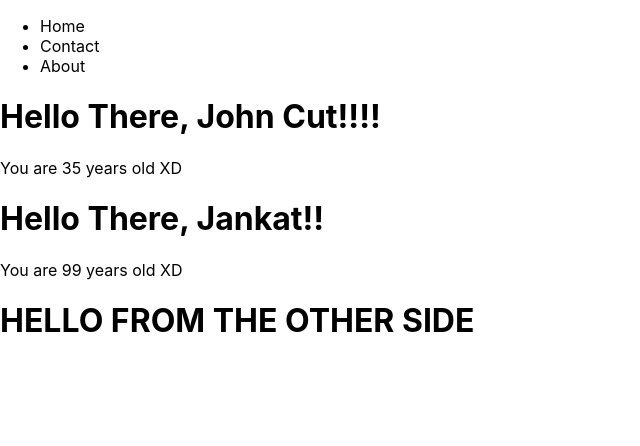
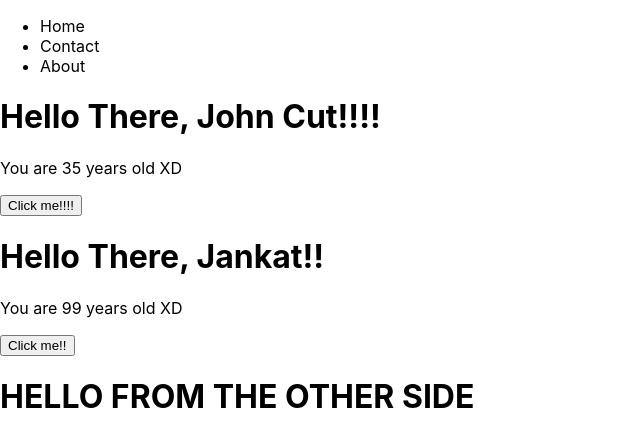
Before and after one commit to JohnCut/reactjs-practice, a React (Create React App) app: page / in a window 1280 px wide. Shown: the top 446 px of the page, without its empty margins (0-640 px from the left). Built offline with nearby package versions, Linux system fonts and the light colour scheme.

Commit message:
onClick eventlistener v1
- inline onClick

```diff
--- a/src/Greeter.js
+++ b/src/Greeter.js
@@ -5,9 +5,12 @@ function Greeter({ name, excitement = 1, age = 99 }) {
     <>
       <h1>
         Hello There, {name}
-        {"!".repeat(excitement)}{" "}
+        {"!".repeat(excitement)}
       </h1>
       <p>You are {age} years old XD</p>
+      <button onClick={() => alert("HELLOOO!!!")}>
+        Click me{"!".repeat(excitement)}
+      </button>
     </>
   );
 }
```
